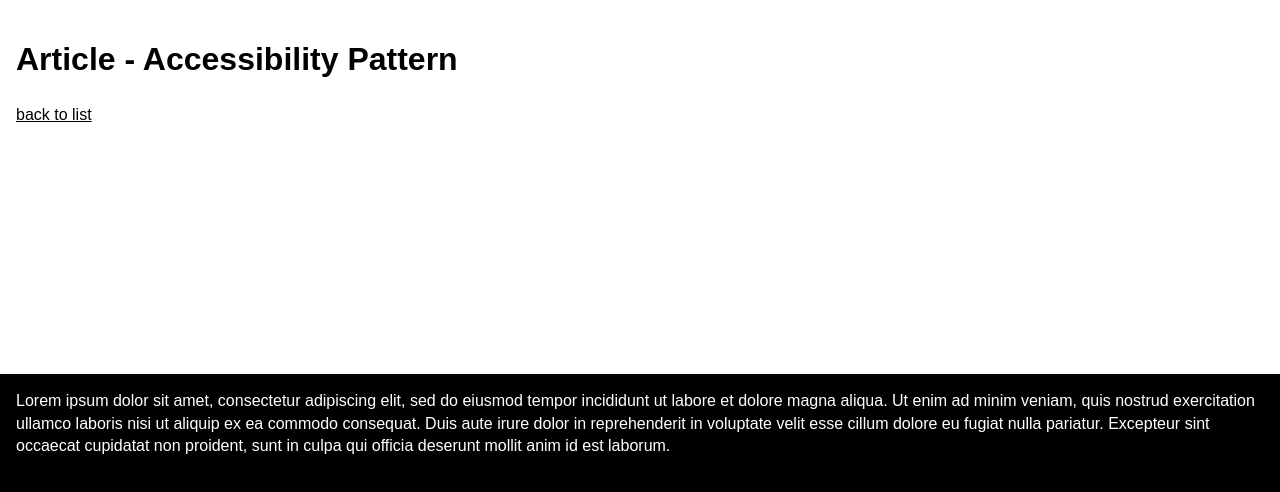
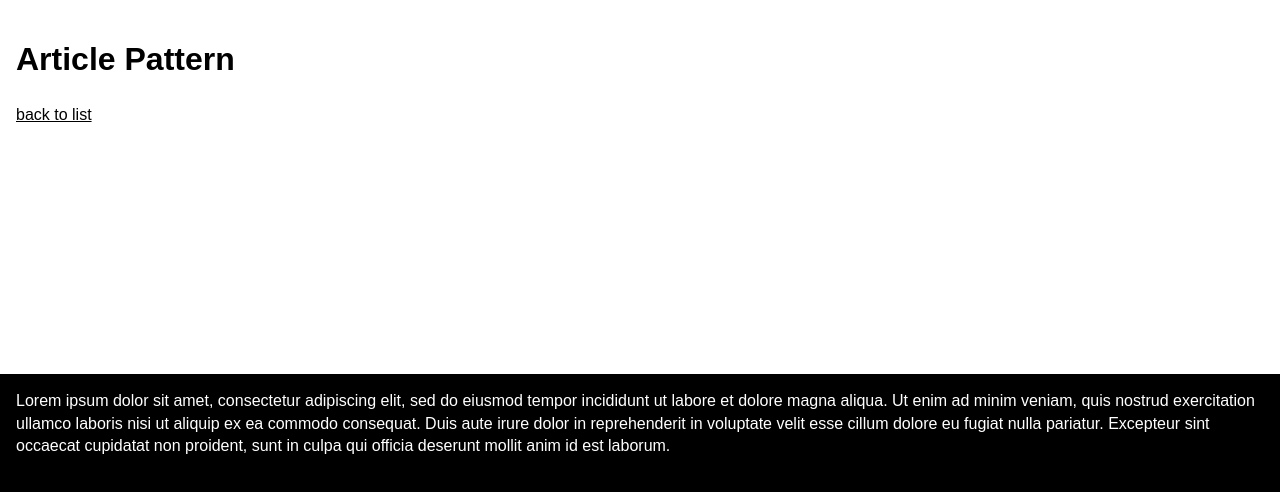
Before and after one commit to ianhomer/pattern-accessibility, a website built with Parcel: page src/article.html in a window 1280 px wide. Built offline with nearby package versions, Linux system fonts and the light colour scheme.

Commit message:
lint: titles and build

```diff
--- a/package.json
+++ b/package.json
@@ -11,7 +11,6 @@
     "url": "https://github.com/ianhomer/pattern-accessibility/issues"
   },
   "homepage": "https://github.com/ianhomer/pattern-accessibility#readme",
-  "main": "index.js",
   "scripts": {
     "build": "parcel build src/index.html",
     "clean": "rimraf dist",
--- a/src/article.html
+++ b/src/article.html
@@ -1,7 +1,7 @@
 <!DOCTYPE html>
 <html lang="en">
   <head>
-    <title>article - accessibility pattern</title>
+    <title>article accessibility pattern</title>
     <meta charset="UTF-8" />
     <meta name="viewport" content="width=device-width, initial-scale=1" />
     <link href="css/style.css" rel="stylesheet" />
@@ -9,7 +9,7 @@
   <body>
     <div id="app">
       <header>
-        <h1>Article - Accessibility Pattern</h1>
+        <h1>Article Pattern</h1>
         <p><a href="index.html">back to list</a></p>
       </header>
       <main>
```
Also changed, not shown: src/index.html (+1 -1 lines).
